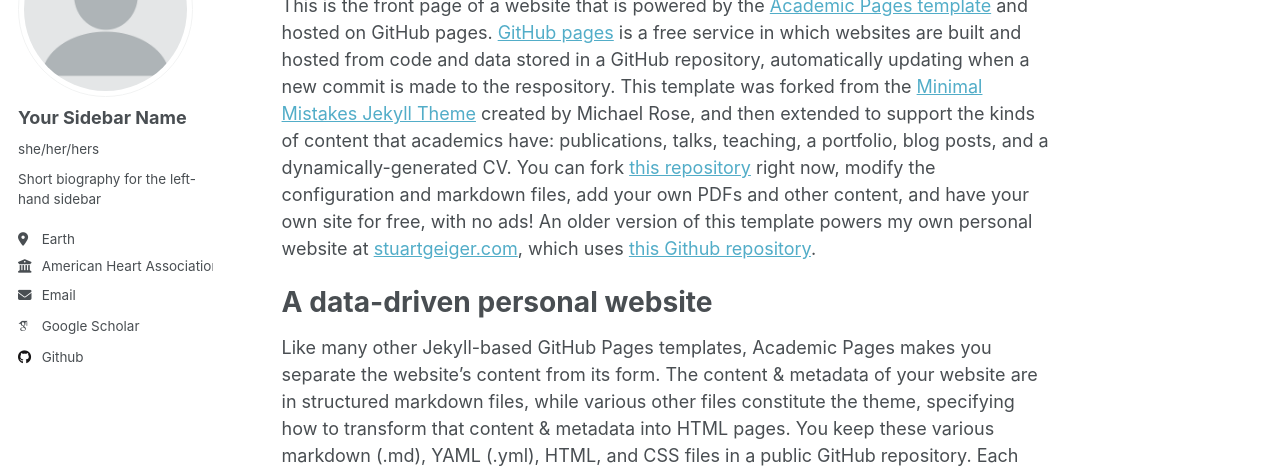
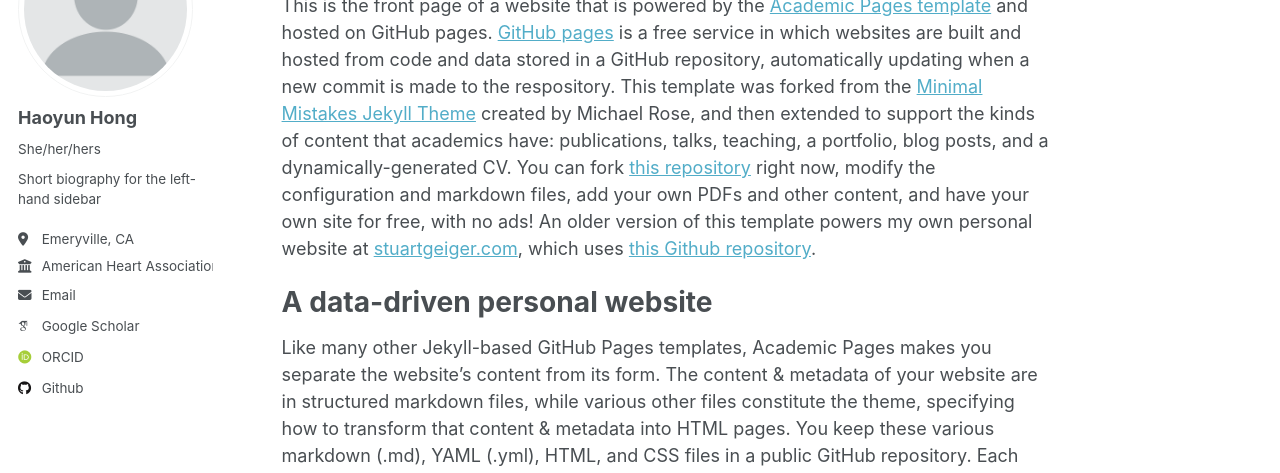
Before and after one commit to Haoyun-Hong/Haoyun-Hong.github.io, a Jekyll site: the page built from _pages/about.md, in a window 1280 px wide. Shown: the part 184-657 px from the top of the page. Built offline with Jekyll 4.4.1, drawn with Linux system fonts in a browser that asks for light colours; some web fonts are replaced.

Commit message:
Update _config.yml
update personal info

```diff
--- a/_config.yml
+++ b/_config.yml
@@ -22,10 +22,10 @@
 author:
   # Biographic information
   avatar           : "profile.png"
-  name             : "Your Sidebar Name"
-  pronouns         :  "she/her/hers"
+  name             : "Haoyun Hong"
+  pronouns         : "She/her/hers"
   bio              : "Short biography for the left-hand sidebar"
-  location         : "Earth"
+  location         : "Emeryville, CA"
   employer         : "American Heart Association"
   uri              : # URL
   email            : "haoyun.hong@heart.org"
@@ -33,9 +33,7 @@
   # Academic websites
   arxiv            : # URL - Update with the correct link to your profile
   googlescholar    : "https://scholar.google.com/citations?user=jO30HawAAAAJ&hl=en&oi=ao"
-  impactstory      : # URL
-  orcid            :
-  semantic         : # URL
+  orcid            : "https://orcid.org/0009-0005-8858-4833"
   pubmed           :
   researchgate     : # URL
 
@@ -48,12 +46,8 @@
   stackoverflow    : # User number or user number and name (i.e., use "1" or "1/jeff-atwood")
 
   # Social media
-  facebook         : # Username
-  flickr           : # Username
-  foursquare       : # Username
   goodreads        : # Username
   google_plus      : # Username
-  keybase          : # Username
   instagram        : # Username
   lastfm           : # Username
   linkedin         : # Username
@@ -65,7 +59,6 @@
   telegram         : # URL
   tumblr           : # Username
   twitter          : # Username for X / Twitter
-  vine             : # Username
   weibo            : # Username
   wikipedia        : # Username
   xing             : # Username
```
